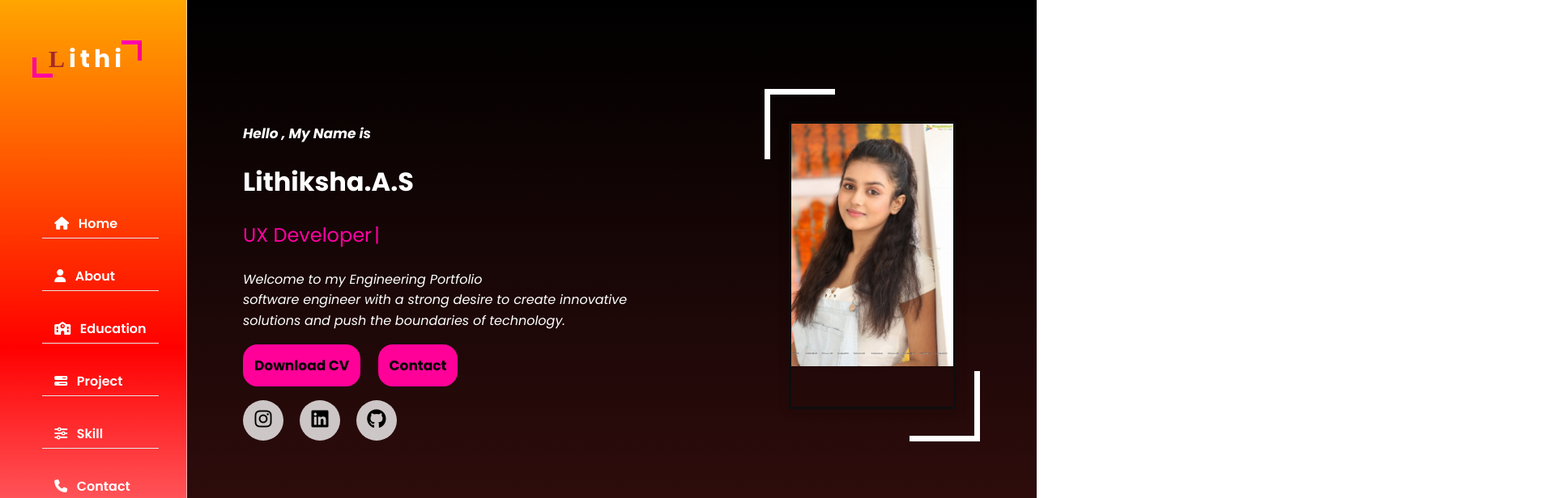
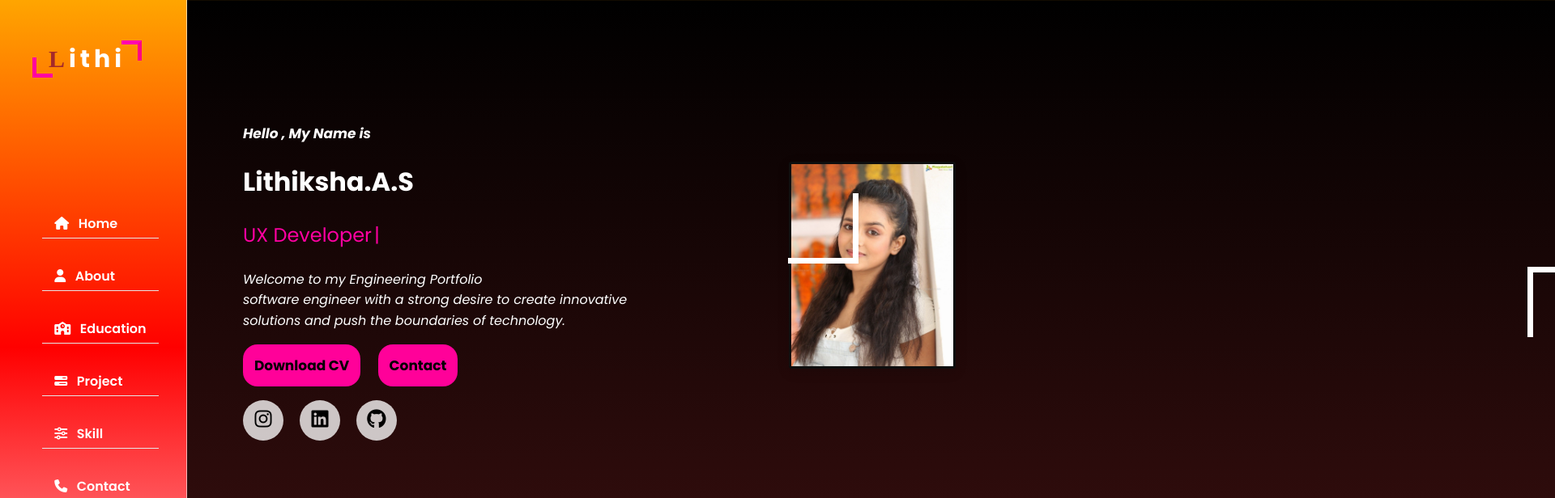
Before and after one commit to Swetha-2702/Project-Portfolio, a React (Vite) app: page / in a window 1280 px wide. Shown: the top 616 px of the page at 81% size, 1920 px wide, since content can reach past the window. Built offline with nearby package versions, Linux system fonts and the light colour scheme; a web font is replaced by a local one.

Commit message:
Update Home.css

```diff
--- a/src/Pages/Home/Home.css
+++ b/src/Pages/Home/Home.css
@@ -27,7 +27,7 @@
 }
 .profile-photo {
   width: 200px;
-  height: 350px;
+  height: 250px;
   border-radius: 3px;
   overflow: hidden;
   border: 3px solid #0e0e0e;
@@ -40,8 +40,8 @@
   height:80px;
   border-top:7px solid #fff;
   border-left:7px solid #fff;
-  top:-40px;
-  left:-30px;
+  top:130px;
+  left:57rem;
 }
 .profile-photo::after{
   content:'';
@@ -50,8 +50,8 @@
   height:80px;
   border-bottom:7px solid #fff;
   border-right:7px solid #fff;
-  bottom:-40px;
-  right:-30px;
+  bottom:130px;
+  right:120px;
 }
 img {
   max-width: 100%;
```
